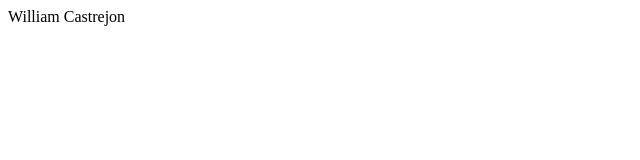
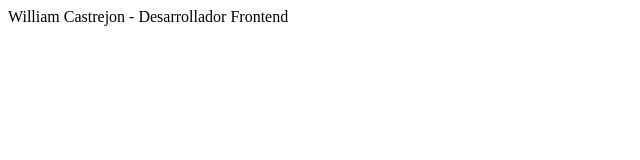
Before and after one commit to WFernandoc07/bootcamp-frontend-g14, a plain HTML site: page index.html in a window 1280 px wide. Shown: the whole page, without its empty margins (0-640 px from the left). Drawn offline with Linux system fonts and the light colour scheme.

Commit message:
Añadiendo una descripción sobre mí

```diff
--- a/index.html
+++ b/index.html
@@ -7,6 +7,6 @@
     <title>Document</title>
 </head>
 <body>
-    William Castrejon
+    William Castrejon - Desarrollador Frontend
 </body>
 </html>
```
